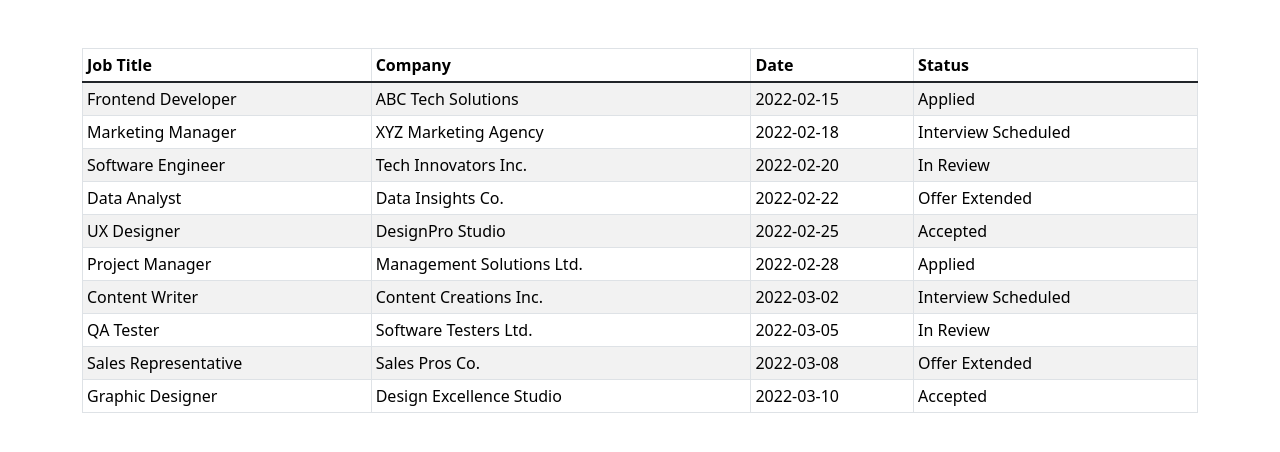
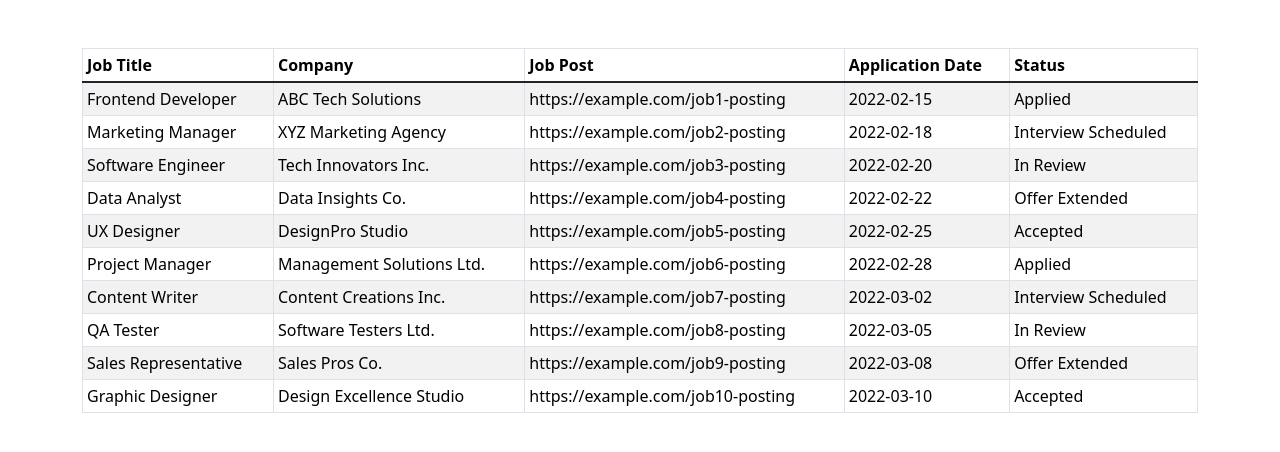
Before and after one commit to jpnws/goodjob, a React (Vite) app: page / in a window 1280 px wide. Shown: the top 452 px of the page. Built offline with nearby package versions, Linux system fonts and the light colour scheme.

Commit message:
Include job post link.

```diff
--- a/src/JobRow.jsx
+++ b/src/JobRow.jsx
@@ -5,6 +5,7 @@ function JobRow({ jobItem }) {
     <tr>
       <td>{jobItem.jobTitle}</td>
       <td>{jobItem.company}</td>
+      <td>{jobItem.jobPostLink}</td>
       <td>{jobItem.date}</td>
       <td>{jobItem.status}</td>
     </tr>
--- a/src/JobTable.jsx
+++ b/src/JobTable.jsx
@@ -9,7 +9,8 @@ function JobTable() {
           <tr>
             <th scope="col">Job Title</th>
             <th scope="col">Company</th>
-            <th scope="col">Date</th>
+            <th scope="col">Job Post</th>
+            <th scope="col">Application Date</th>
             <th scope="col">Status</th>
           </tr>
         </thead>
--- a/src/jobs.js
+++ b/src/jobs.js
@@ -3,7 +3,7 @@ const jobs = [
     id: '1a68e48c-40d5-4c0a-9e67-2a6f922a0298',
     jobTitle: 'Frontend Developer',
     company: 'ABC Tech Solutions',
-    jobPosting: 'https://example.com/job1-posting',
+    jobPostLink: 'https://example.com/job1-posting',
     salary: 75000.0,
     date: '2022-02-15',
     status: 'Applied',
@@ -14,7 +14,7 @@ const jobs = [
     id: 'b5e76f2f-69e4-4914-8213-98ef556d6ea6',
     jobTitle: 'Marketing Manager',
     company: 'XYZ Marketing Agency',
-    jobPosting: 'https://example.com/job2-posting',
+    jobPostLink: 'https://example.com/job2-posting',
     salary: 60000.0,
     date: '2022-02-18',
     status: 'Interview Scheduled',
@@ -25,7 +25,7 @@ const jobs = [
     id: '3c47f241-8e8b-4a14-bb41-18b01bf7b537',
     jobTitle: 'Software Engineer',
     company: 'Tech Innovators Inc.',
-    jobPosting: 'https://example.com/job3-posting',
+    jobPostLink: 'https://example.com/job3-posting',
     salary: 80000.0,
     date: '2022-02-20',
     status: 'In Review',
@@ -36,7 +36,7 @@ const jobs = [
     id: '81eb7a57-7311-49cb-a801-841cdf62ab1e',
     jobTitle: 'Data Analyst',
     company: 'Data Insights Co.',
-    jobPosting: 'https://example.com/job4-posting',
+    jobPostLink: 'https://example.com/job4-posting',
     salary: 65000.0,
     date: '2022-02-22',
     status: 'Offer Extended',
@@ -47,7 +47,7 @@ const jobs = [
     id: '4a71b743-6e6b-4ca3-bc91-78e653d66f16',
     jobTitle: 'UX Designer',
     company: 'DesignPro Studio',
-    jobPosting: 'https://example.com/job5-posting',
+    jobPostLink: 'https://example.com/job5-posting',
     salary: 70000.0,
     date: '2022-02-25',
     status: 'Accepted',
@@ -58,7 +58,7 @@ const jobs = [
     id: 'd4f5d7a3-af1e-461c-b7f0-4623296097c8',
     jobTitle: 'Project Manager',
     company: 'Management Solutions Ltd.',
-    jobPosting: 'https://example.com/job6-posting',
+    jobPostLink: 'https://example.com/job6-posting',
     salary: 85000.0,
     date: '2022-02-28',
     status: 'Applied',
@@ -69,7 +69,7 @@ const jobs = [
     id: '7d22ef90-73b5-4460-83e2-0a65c88c5e6e',
     jobTitle: 'Content Writer',
     company: 'Content Creations Inc.',
-    jobPosting: 'https://example.com/job7-posting',
+    jobPostLink: 'https://example.com/job7-posting',
     salary: 55000.0,
     date: '2022-03-02',
     status: 'Interview Scheduled',
@@ -80,7 +80,7 @@ const jobs = [
     id: 'f1559cd0-d0a2-48ab-884e-2c0852f6e3c9',
     jobTitle: 'QA Tester',
     company: 'Software Testers Ltd.',
-    jobPosting: 'https://example.com/job8-posting',
+    jobPostLink: 'https://example.com/job8-posting',
     salary: 60000.0,
     date: '2022-03-05',
     status: 'In Review',
@@ -91,7 +91,7 @@ const jobs = [
     id: 'b869508e-c109-4c7b-8c10-49e2fcb99158',
     jobTitle: 'Sales Representative',
     company: 'Sales Pros Co.',
-    jobPosting: 'https://example.com/job9-posting',
+    jobPostLink: 'https://example.com/job9-posting',
     salary: 70000.0,
     date: '2022-03-08',
     status: 'Offer Extended',
@@ -102,7 +102,7 @@ const jobs = [
     id: '29eb5b76-f0a3-4ee1-8e27-6c26a439d93f',
     jobTitle: 'Graphic Designer',
     company: 'Design Excellence Studio',
-    jobPosting: 'https://example.com/job10-posting',
+    jobPostLink: 'https://example.com/job10-posting',
     salary: 65000.0,
     date: '2022-03-10',
     status: 'Accepted',
```
